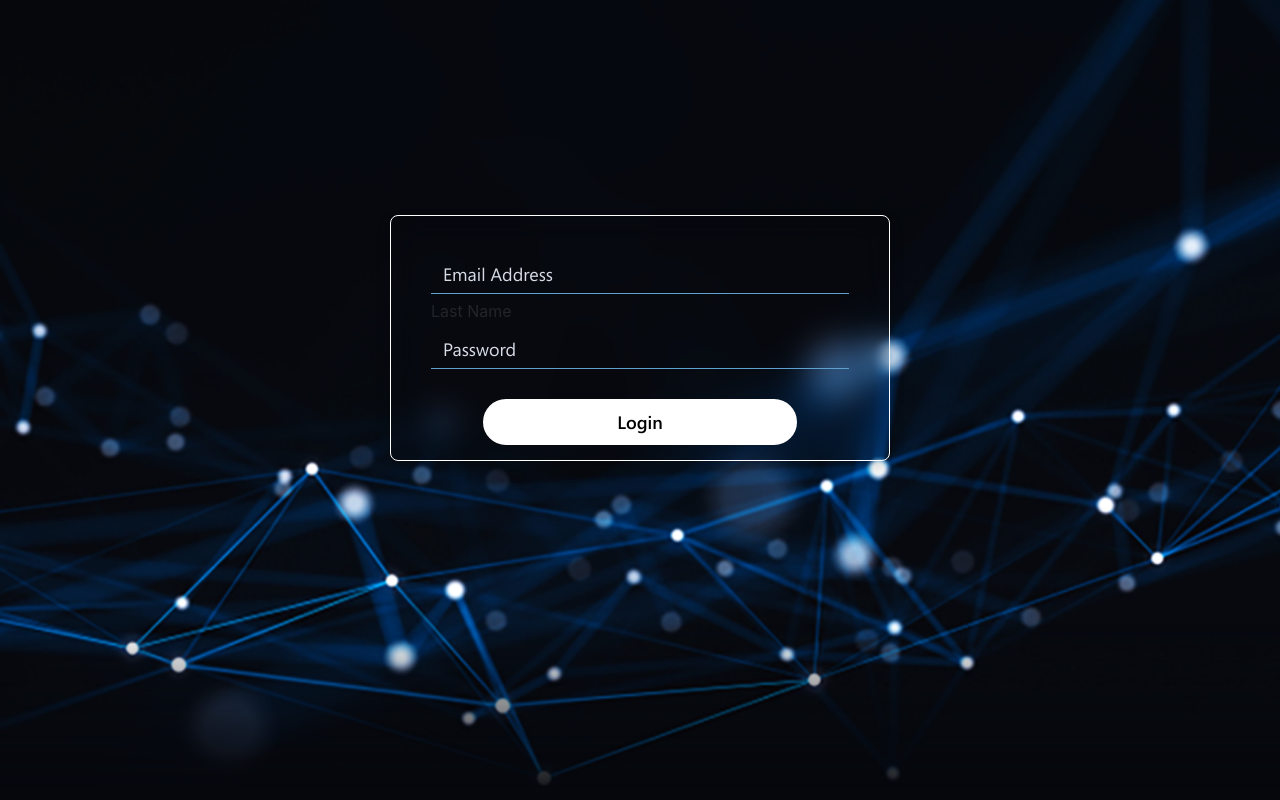
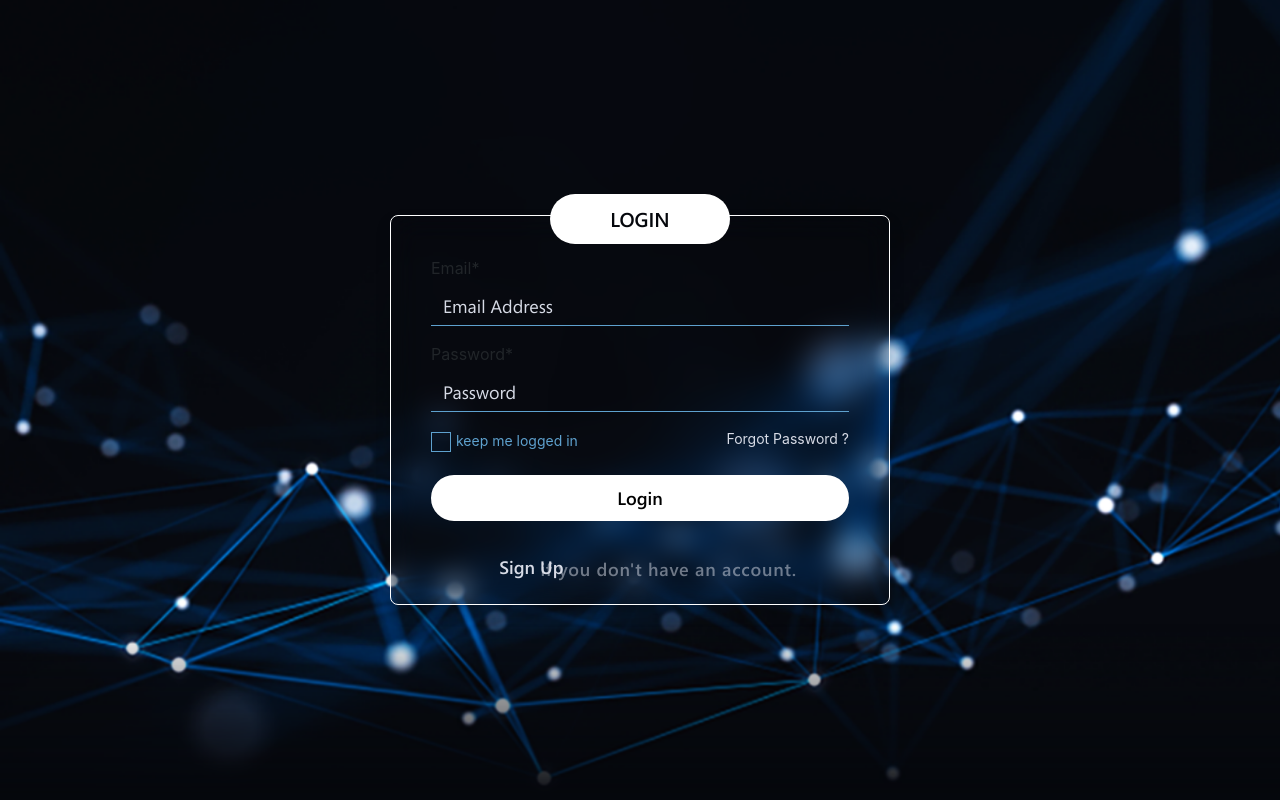
Before and after one commit to timur-ul-hasan/sensoi-ui, a React (Create React App) app: page /login in a window 1280 px wide. Built offline with nearby package versions, Linux system fonts and the light colour scheme.

Commit message:
Auth Updates

```diff
--- a/src/routes/auth/actions/index.js
+++ b/src/routes/auth/actions/index.js
@@ -16,7 +16,10 @@ export async function login(payload) {
   return {
     type: ACTIONS.SIGN_IN_REQUEST,
     payload: response.data.access,
+
   };
+
+  // window.location.href = "/home";
 }
 export const setCurrentUser = decoded => {
   return {
--- a/src/routes/auth/combineReducers.js
+++ b/src/routes/auth/combineReducers.js
@@ -1,12 +1,12 @@
 import { combineReducers } from "redux";
-import authReducer from "../auth/reducer";
+// import authReducer from "../auth/reducer";
 import alertReducer from "./alert-error/alertReducer";
 import errorReducer from "./alert-error/errorReducer";
 // import usersReducer from "./user_module/reducer";
-
+import authReducer from "../auth/signIn/global_auth/reducer";
 export default combineReducers({
   auth: authReducer,
   errors: errorReducer,
   alerts: alertReducer,
-  // users: usersReducer,
+  // users: authReducer,
 });
--- a/src/routes/auth/index.jsx
+++ /dev/null
@@ -1,4 +0,0 @@
-import Signin from "./signIn";
-import Signup from "./signUp";
-
-export default { Signin, Signup };
--- /dev/null
+++ b/src/routes/auth/signIn/global_auth/actions.js
@@ -0,0 +1,86 @@
+import axios from "axios";
+import { GET_ALERTS, LOGIN_USER, CLEAR_ERRORS, CLEAR_ALERTS } from "../../type";
+import ErrorHandler from "../../../../util/errorHandler";
+// import jwt_decode from "jwt-decode";
+import setAuthToken from "../../../../util/setAuthToken";
+// import ACTIONS from "./type/auth";
+import { baseURL } from "../../../../config";
+
+// export async function login(payload) {
+//   const response = await loginApi(payload);
+//   localStorage.setItem("clientSecret", "Bearer " + response.data.access);
+//   console.log(response);
+//   return {
+//     type: ACTIONS.SIGN_IN_REQUEST,
+//     payload: response.data.access,
+
+//   };
+
+// import config from "../../config";
+
+//
+export const loginUser = data => dispatch => {
+  dispatch({
+    type: CLEAR_ALERTS,
+  });
+  dispatch({
+    type: CLEAR_ERRORS,
+  });
+
+  const AUTH_URL = `${baseURL}/accounts/`;
+  const url = `${AUTH_URL}token/`;
+  // axios.defaults.headers.common["Authorization"] = "Bearer " + data.data.access;
+  axios
+    .post(url, data)
+    .then(res => {
+      console.log(res.data.access);
+      // const { data } = res.data;
+      const  token = res.data.access;
+      localStorage.setItem("clientSecret", token);
+      setAuthToken(token);
+      dispatch(setCurrentUser(token));
+    })
+    .catch(err => {
+      const e = ErrorHandler(err);
+      if (e && e.length > 0) {
+        e.forEach(item => {
+          dispatch(item);
+        });
+      }
+    });
+  delete axios.defaults.headers.common["Authorization"];
+};
+
+// Set logged in user
+export const setCurrentUser = decoded => {
+  return {
+    type: LOGIN_USER,
+    payload: decoded,
+  };
+};
+
+export const welcomeMsg = name => dispatch => {
+  dispatch({
+    type: GET_ALERTS,
+    payload: {
+      type: "success",
+      msg: "Welcome! " + name,
+    },
+  });
+};
+
+// Log user out
+export const logoutUser = history => dispatch => {
+  // Remove token from localStorage
+  localStorage.removeItem("clientMenu");
+  localStorage.removeItem("clientSecret");
+  // Remove auth header for future requests
+  setAuthToken(false);
+  // Set current user to {} which will set isAuthenticated to false
+  dispatch(setCurrentUser({}));
+  window.location.href = "/login";
+};
+
+export const refreshToken = currToken => dispatch => {
+  // API call for refresh token
+};
--- a/src/routes/auth/signIn/index.jsx
+++ b/src/routes/auth/signIn/index.jsx
@@ -1,70 +1,156 @@
-import React, { useState, useReducer } from "react";
-import styled from "styled-components";
-import { Formik, Field, Form } from "formik";
-import { useDispatch } from "react-redux";
+import React, { Component } from "react";
 import { connect } from "react-redux";
-import { login } from "../actions";
-import loginReducer from "../reducer";
-export default () => {
-  const dispatch = useDispatch();
-  // const [state, dispatch] = useReducer(loginReducer);
-  // console.log(state, "form login ");
+import PropTypes from "prop-types";
+import { loginUser } from "../signIn/global_auth/actions";
+import { Form, input, Alert } from "reactstrap";
+class Login extends Component {
+  constructor(props) {
+    super(props);
 
+    this.state = {
+      email: "",
+      password: "",
+      errors: {},
+      alert: {},
+    };
+
+    document.title = "Login :: Sensoi-ui";
+  }
+
+  onChange = e => {
+    this.setState({ [e.target.name]: e.target.value });
+  };
+
+  onSubmit = e => {
+    e.preventDefault();
+
+    const data = {
+      email: this.state.email.toString(),
+      password: this.state.password.toString(),
+    };
+    console.log(data);
+    this.props.loginUser(data);
+  };
+
+  // componentDidMount() {
+  //   if (this.props.authentication.isAuthenticated) {
+  //     window.location.href = "/home";
+  //    }
+  //  }
+
+  UNSAFE_componentWillReceiveProps(nextProps) {
+    if (nextProps.authentication.isAuthenticated) {
+      window.location.href = "/home";
+    }
+    if (nextProps && nextProps.errors) {
+      if (nextProps.errors.errors) {
+        this.setState({ errors: nextProps.errors.errors });
+      }
+    }
+    if (nextProps && nextProps.alerts) {
+      if (nextProps.alerts.alerts) {
+        this.setState({ alert: nextProps.alerts.alerts });
+      }
+    }
+  }
+
+  render() {
+    const { errors } = this.state;
     return (
       <div className="generic-body-login">
         <div className="modal" id="login">
           <div className="modal-dialog generic-modal">
             <div className="modal-content">
               <div className="modal-body">
-              <Formik
-                initialValues={{
-                  email: "",
-                  password: "",
-                }}
-                onSubmit={values => {
-                  dispatch(login(values));
-                }}
-              >
-                <Form>
+                <Form onSubmit={this.onSubmit}>
+                  {this.state.alert && this.state.alert.msg && (
+                    <Alert color={this.state.alert.type}>{this.state.alert.msg}</Alert>
+                  )}
                   <div className="form-group">
-                    <Field
+                    <label htmlFor="email">Email</label>
+                    <span class="asteriskField">*</span>
+                    <input
                       type="email"
                       id="email"
                       name="email"
+                      value={this.state.email}
+                      onChange={this.onChange}
                       className="form-control"
                       aria-describedby="emailHelp"
                       placeholder="Email Address"
                     />
+                    <p className="error">{errors && errors.email}</p>
                   </div>
-                  <label htmlFor="lastName">Last Name</label>
                   <div className="form-group">
-                    <Field
+                    <label htmlFor="password">Password</label>
+                    <span class="asteriskField">*</span>
+                    <input
                       id="password"
                       type="password"
                       name="password"
+                      value={this.state.password}
+                      onChange={this.onChange}
                       className="form-control"
                       placeholder="Password"
                     />
+                    <p className="error">{errors && errors.password}</p>
                   </div>
-                  <div className="sign-up-details">
+                  <div class="form-check">
+                    <div class="form-group">
+                      <input type="checkbox" id="check1" />
+                      <label for="check1">keep me logged in</label>
+                      <a href="/pasword-reset/" class="forgot-psw">
+                        Forgot Password ?
+                      </a>
+                    </div>
+                  </div>
+                  <div class="btn-decoration">
+                    {" "}
+                    <span>Login</span>{" "}
+                  </div>
+                  <button type="submit" class="btn btn-primary generic-btn">
+                    Login
+                  </button>
+                  <div class="sign-up-details">
+                    <a href="/signup/" class="nav-link signup-btn">
+                      {" "}
+                      Sign Up
+                    </a>{" "}
+                    <span> if you don't have an account.</span>
+                  </div>
+
+                  {/* <div className="sign-up-details">
                     <button
                       type="submit"
                       className="nav-link signup-btn btn btn-primary generic-btn"
                     >
                       Login
-                    </button>
-                  </div>
-                  {/* {error && (
-          <Alert severity="error" onClick={() => setError(null)}>
-          {props.error || error}
-        </Alert>
-      )} */}
+                    </button> */}
+                  {this.state.alert && this.state.alert.msg && (
+                    <Alert color={this.state.alert.type}>{this.state.alert.msg}</Alert>
+                  )}
+                  {/* </div> */}
                 </Form>
-              </Formik>
               </div>
             </div>
           </div>
         </div>
       </div>
     );
+  }
+}
+
+Login.propTypes = {
+  loginUser: PropTypes.func.isRequired,
+  authentication: PropTypes.object.isRequired,
+  errors: PropTypes.object.isRequired,
+  alerts: PropTypes.object.isRequired,
 };
+
+const mapStateToProps = state => ({
+  authentication: state.auth,
+  errors: state.errors,
+  alerts: state.alerts,
+});
+
+export default connect(mapStateToProps, { loginUser })(Login);
--- a/src/routes/auth/signUp/index.jsx
+++ b/src/routes/auth/signUp/index.jsx
@@ -39,7 +39,7 @@ export default () => {
                   </div>
 
                   <div className="form-group">
-                    <label htmlFor="lastName">Email</label>
+                    <label htmlFor="lastName">Email</label><span class="asteriskField">*</span>
                     <Field
                       type="email"
                       id="email"
@@ -51,7 +51,7 @@ export default () => {
                   </div>
 
                   <div className="form-group">
-                    <label htmlFor="lastName">Password</label>
+                    <label htmlFor="lastName">Password</label><span class="asteriskField">*</span>
                     <Field
                       id="password1"
                       type="password"
@@ -59,6 +59,7 @@ export default () => {
                       className="form-control"
                       placeholder="Password"
                     />
+                     <small id="hint_id_password1" class="form-text text-muted">The password must be between 6 and 8 characters</small>
                   </div>
 
                   <div className="form-group">
@@ -71,8 +72,21 @@ export default () => {
                       placeholder="Password Confirmation"
                     />
                   </div>
+                     {/* Signup Footer */}
+                       <div class="form-check">
+                            <div class="form-group">
+                                <input type="checkbox" id="check" class="cagree" />
+                                <label for="check">I have accepted the Term and Conditions</label>
 
-                  <div className="sign-up-details">
+                            </div>
+                        </div>
+                        <div class="btn-decoration"><span>Sign up</span></div>
+                        <button type="submit" class="btn btn-primary generic-btn">Sign up</button>
+                        <div class="sign-up-details">
+                            <a href="/login/" class="nav-link login-btn"> Login</a> <span> if you already have an account.</span>
+                        </div>
+
+                  {/* <div className="sign-up-details">
                     <button
                       type="submit"
                       className="nav-link signup-btn btn btn-primary generic-btn"
@@ -80,7 +94,7 @@ export default () => {
                       Sign Up
                     </button>
                     {/* <span> if you don&apos;t have an account.</span> */}
-                  </div>
+                  {/* </div> */}
                 </Form>
               </Formik>
             </div>
--- /dev/null
+++ b/src/routes/history.js
@@ -0,0 +1,3 @@
+import { createBrowserHistory } from 'history';
+
+export const history = createBrowserHistory();
```
Also changed, not shown: src/containers/App/index.jsx (+9 -4 lines), src/routes/auth/signIn/global_auth/reducer.js (added, +20 -0 lines), src/routes/auth/signIn/validations/index.js (added, +21 -0 lines). Lines whose indentation alone changed are shown as unchanged.
